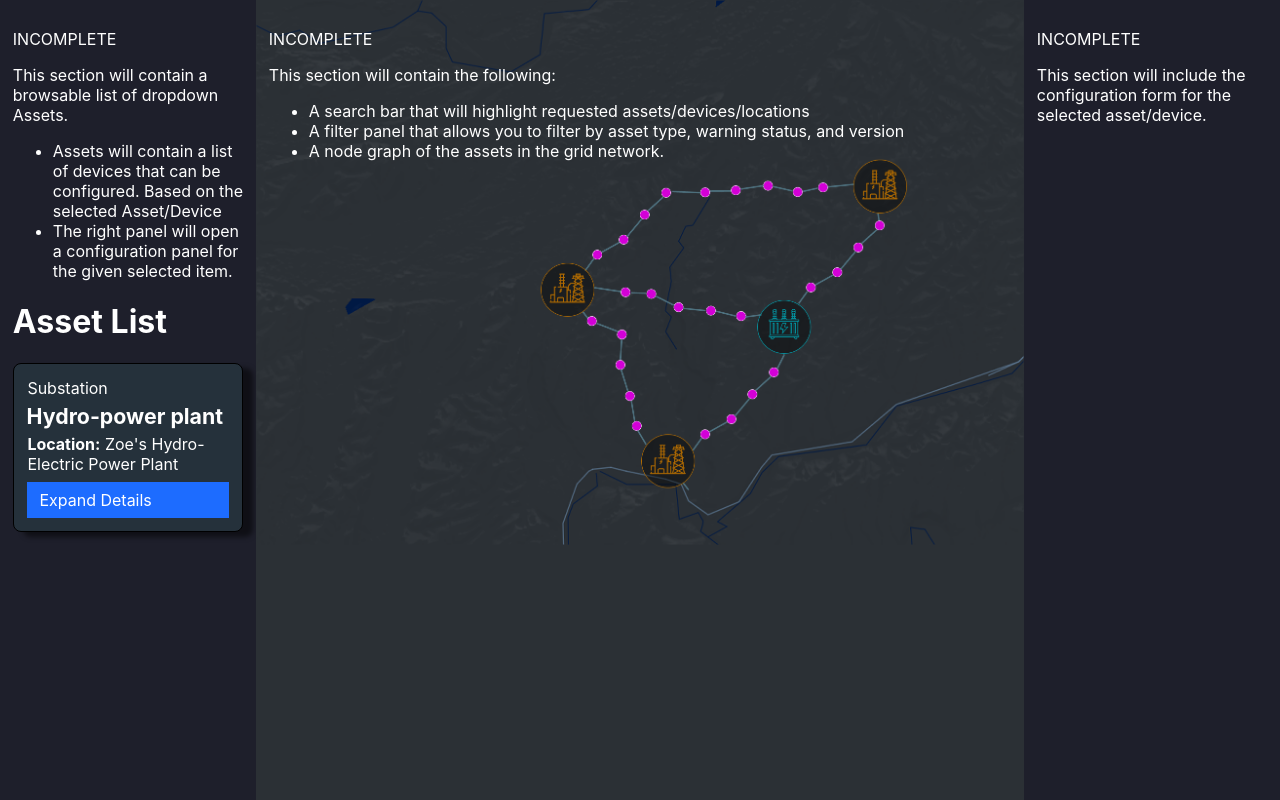
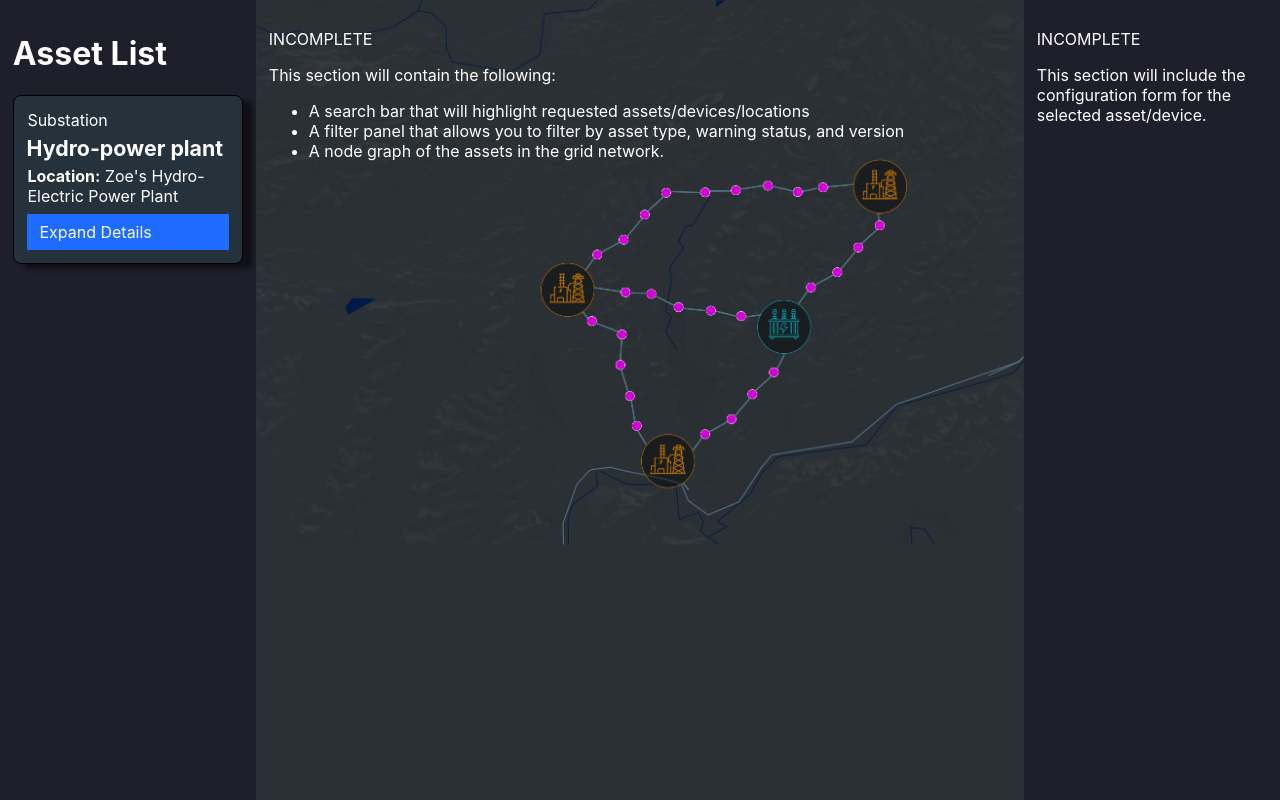
Before and after one commit to AdventureSlugg/DeviceContainerManager, a React (Create React App) app in the folder frontend/: page / in a window 1280 px wide. Built offline with nearby package versions, Linux system fonts and the light colour scheme.

Commit message:
Removed the reminder text in the component

```diff
--- a/frontend/src/components/content-sections/LeftPanel/LeftPanel.tsx
+++ b/frontend/src/components/content-sections/LeftPanel/LeftPanel.tsx
@@ -70,21 +70,6 @@ function LeftPanel () {
 
 	return (
 		<div className='leftPanel'>
-			<p>
-				INCOMPLETE
-			</p>
-			<p>
-				This section will contain a browsable list of dropdown Assets.
-			</p>
-			<ul>
-				<li>
-					Assets will contain a list of devices that can be configured. Based on the selected Asset/Device
-				</li>
-				<li>
-					The right panel will open a configuration panel for the given selected item.
-				</li>
-			</ul>
-
 			<h1>
 				Asset List
 			</h1>
@@ -97,7 +82,6 @@ function LeftPanel () {
 							hoverable={true}
 							size='fit'
 							innerContent={
-								// INCOMPLETE Don't forget to change the h2 style for cards!
 								<div
 									className='cardContent'
 								>
@@ -134,7 +118,6 @@ function LeftPanel () {
 										</h3>
 										{
 											a.devices.map(d => {
-												// INCOMPLETE I am going to change this section into a drop down component
 												return (
 													<Card
 														key={d.id}
```
